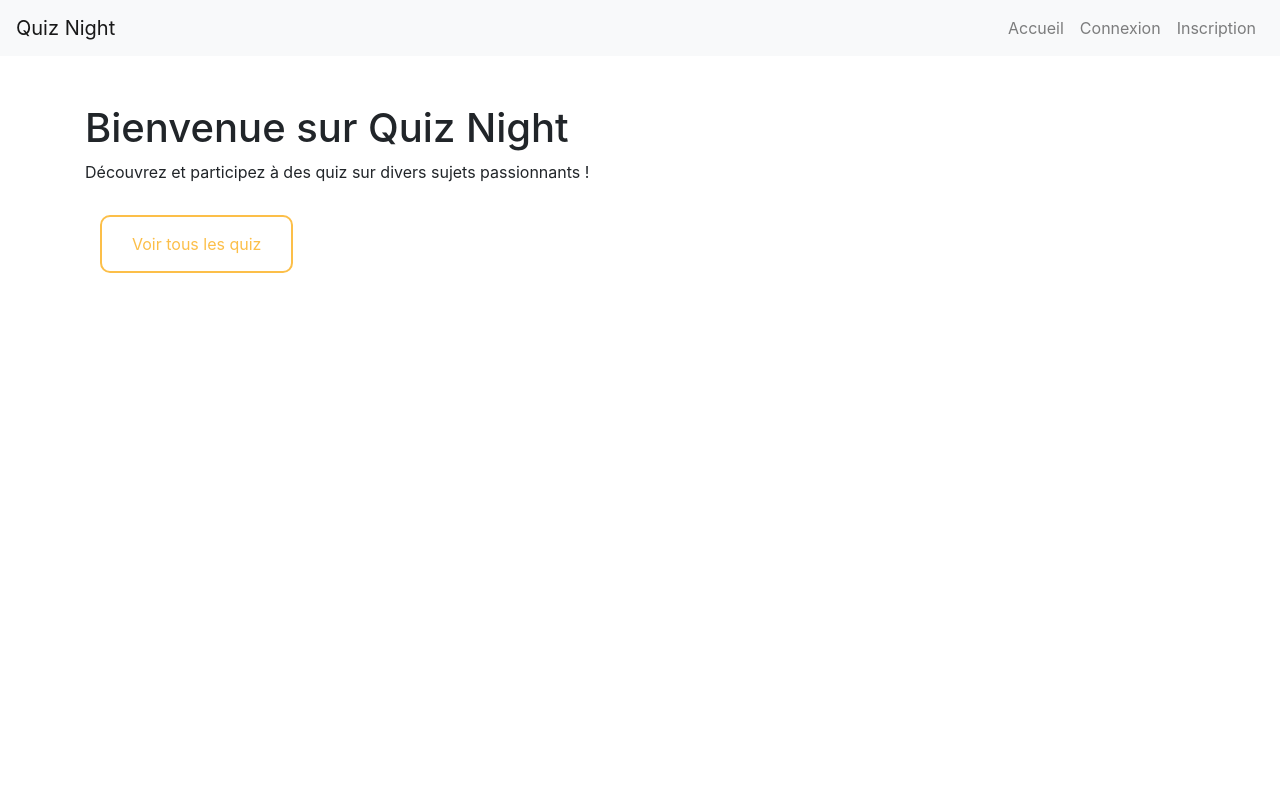
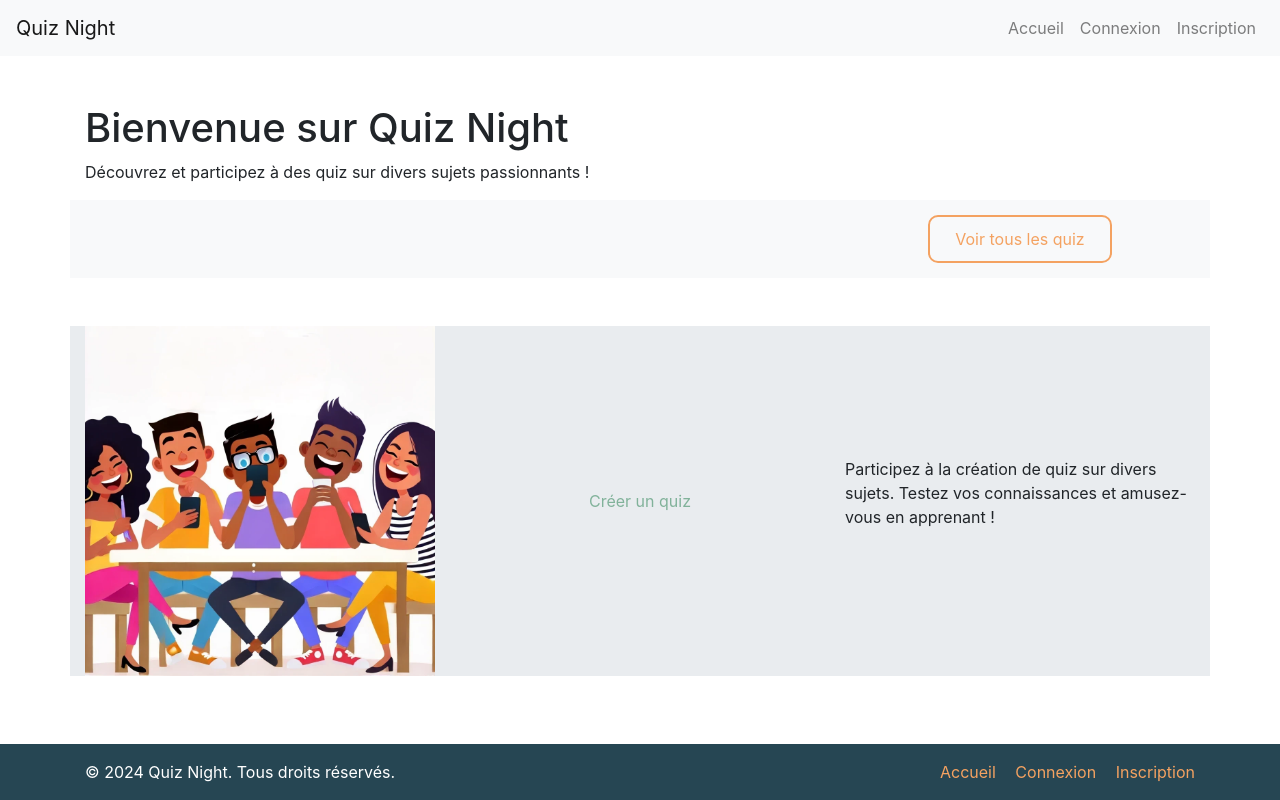
Before and after one commit to maily-vannobel/night-quiz, a PHP site: page / in a window 1280 px wide. Run offline with PHP 8.4, Linux system fonts and the light colour scheme; data that the repository does not hold is empty; some libraries are stand-ins or nearby versions.

Commit message:
ajout footer + modif style

```diff
--- a/all_quizzes.php
+++ b/all_quizzes.php
@@ -78,5 +78,6 @@ $user_id = isset($_SESSION['user_id']) ? $_SESSION['user_id'] : null;
         ?>
     </div>
 </div>
+<?php include 'footer.php'; ?>
 </body>
 </html>
--- a/classes/Quiz.php
+++ b/classes/Quiz.php
@@ -82,4 +82,14 @@ class Quiz extends Bdd {
             throw $e;
         }
     }
+
+    //6: recup 5 derniers quizs
+    public function getRecentQuizzes($limit) {
+        $sql = 'SELECT * FROM quiz ORDER BY create_id DESC LIMIT :limit';
+        $stmt = $this->conn->prepare($sql);
+        $stmt->bindParam(':limit', $limit, PDO::PARAM_INT);
+        $stmt->execute();
+        return $stmt->fetchAll(PDO::FETCH_ASSOC);
+    }
+
 }
--- a/create_quiz.php
+++ b/create_quiz.php
@@ -103,5 +103,7 @@ if ($_SERVER['REQUEST_METHOD'] == 'POST') {
         });
     });
 </script>
+<?php include 'footer.php'; ?>
+
 </body>
 </html>
--- a/css/custom.css
+++ b/css/custom.css
@@ -1,3 +1,4 @@
+/* BOUTONS INDEX */
 .custom-btn {
     position: relative;
     display: inline-block;
@@ -6,46 +7,75 @@
     text-align: center;
     font-size: 16px;
     text-decoration: none;
-    color: #fcbf49;
     background: transparent;
     cursor: pointer;
     transition: ease-out 0.3s;
-    border: 2px solid #fcbf49;
+    border: 2px solid;
     border-radius: 10px;
-    box-shadow: inset 0 0 0 0 #fcbf49;
+    box-shadow: inset 0 0 0 0;
 }
 
 .custom-btn:hover {
     color: white;
-    box-shadow: inset 0 -100px 0 0 #fcbf49;
+    box-shadow: inset 0 -100px 0 0;
 }
 
 .custom-btn:active {
     transform: scale(0.9);
 }
-/* BOUTONS INDEX */
+
 .custom-btn1 {
-    position: relative;
-    display: inline-block;
-    margin: 15px;
-    padding: 15px 30px;
-    text-align: center;
-    font-size: 16px;
-    text-decoration: none;
-    color: #fcbf49;
-    background: transparent;
-    cursor: pointer;
-    transition: ease-out 0.3s;
-    border: 2px solid #fcbf49;
-    border-radius: 10px;
-    box-shadow: inset 0 0 0 0 #fcbf49;
+    color: #f4a261;
+    border-color: #f4a261;
+    box-shadow: inset 0 0 0 0 #f4a261;
 }
 
 .custom-btn1:hover {
-    color: white;
-    box-shadow: inset 0 -100px 0 0 #fcbf49;
+    box-shadow: inset 0 -100px 0 0 #f4a261;
 }
 
-.custom-btn1:active {
-    transform: scale(0.9);
+.custom-btn2 {
+    color: #81b29a;
+    border-color: #81b29a;
+    box-shadow: inset 0 0 0 0 #81b29a;
 }
+
+.custom-btn2:hover {
+    box-shadow: inset 0 -100px 0 0 #81b29a;
+}
+
+/* FOOTER */
+.footer {
+    background-color: #264653;
+    color: #ffffff;
+    padding: 20px 0;
+    position: absolute;
+    width: 100%;
+    bottom: 0;
+}
+
+.footer p {
+    margin: 0;
+    color: #ffffff;
+}
+
+.footer-link {
+    color: #f4a261;
+    margin-left: 15px;
+    text-decoration: none;
+}
+
+.footer-link:hover {
+    color: #ffffff;
+    text-decoration: underline;
+}
+
+.footer .text-md-right {
+    text-align: right;
+}
+
+.footer-image {
+    position: absolute;
+    bottom: -10px;
+    left: 10px;
+    width: 250px; }
--- /dev/null
+++ b/css/index.css
@@ -0,0 +1,33 @@
+/* Styles pour le carousel */
+.carousel-item {
+    transition: transform 0.2s ease-in-out, opacity 0.2s ease-in-out;
+}
+
+.carousel-control-prev-icon,
+.carousel-control-next-icon {
+    background-color: #f4a261;
+    border-radius: 50%;
+}
+
+
+.quiz-title a {
+    color: #005f73;
+    text-decoration: none;
+}
+
+.quiz-title a:hover {
+    text-decoration: underline;
+    color: #004452;
+}
+
+
+.img-fluid {
+    max-width: 100%;
+    height: auto;
+}
+
+.text-container {
+    padding: 20px;
+    background-color: #e9ecef;
+    border-radius: 10px;
+}
--- a/dashboard.php
+++ b/dashboard.php
@@ -34,6 +34,8 @@ foreach ($userQuizzes as $quiz) {
     <link href="https://stackpath.bootstrapcdn.com/bootstrap/4.5.2/css/bootstrap.min.css" rel="stylesheet">
     <link rel="stylesheet" href="https://cdnjs.cloudflare.com/ajax/libs/bootstrap-icons/1.5.0/font/bootstrap-icons.min.css">
     <link href="css/dashboard.css?v=1.1" rel="stylesheet">
+    <link href="css/custom.css" rel="stylesheet">
+
 </head>
 <body>
 <?php include 'header.php'; ?>
@@ -83,5 +85,6 @@ foreach ($userQuizzes as $quiz) {
 <script src="https://code.jquery.com/jquery-3.5.1.slim.min.js"></script>
 <script src="https://cdn.jsdelivr.net/npm/@popperjs/core@2.5.3/dist/umd/popper.min.js"></script>
 <script src="https://stackpath.bootstrapcdn.com/bootstrap/4.5.2/js/bootstrap.min.js"></script>
+<?php include 'footer.php'; ?>
 </body>
 </html>
--- a/edit_quiz.php
+++ b/edit_quiz.php
@@ -55,6 +55,8 @@ if ($_SERVER['REQUEST_METHOD'] == 'POST') {
     <title>Modifier le Quiz</title>
     <link href="https://stackpath.bootstrapcdn.com/bootstrap/4.5.2/css/bootstrap.min.css" rel="stylesheet">
     <link href="css/edit.css" rel="stylesheet">
+    <link href="css/custom.css" rel="stylesheet">
+
 </head>
 <body>
 <?php include 'header.php'; ?>
@@ -89,5 +91,7 @@ if ($_SERVER['REQUEST_METHOD'] == 'POST') {
         <button type="submit" name="finish_edit" class="btn btn-success">Modifier les réponses</button>
     </form>
 </div>
+
+<?php include 'footer.php'; ?>
 </body>
 </html>
--- /dev/null
+++ b/footer.php
@@ -0,0 +1,19 @@
+<footer class="footer mt-5 py-3">
+    <div class="container">
+        <div class="row">
+            <div class="col-md-6">
+                <p class="mb-0">&copy; 2024 Quiz Night. Tous droits réservés.</p>
+            </div>
+            <div class="col-md-6 text-md-right">
+                <a href="index.php" class="footer-link">Accueil</a>
+                <?php if (isset($_SESSION['user_id'])): ?>
+                    <a href="dashboard.php" class="footer-link">Tableau de Bord</a>
+                    <a href="logout.php" class="footer-link">Déconnexion</a>
+                <?php else: ?>
+                    <a href="login.php" class="footer-link">Connexion</a>
+                    <a href="register.php" class="footer-link">Inscription</a>
+                <?php endif; ?>
+            </div>
+        </div>
+    </div>
+</footer>
--- a/index.php
+++ b/index.php
@@ -5,17 +5,72 @@
     <title>Quiz Night</title>
     <link href="https://stackpath.bootstrapcdn.com/bootstrap/4.5.2/css/bootstrap.min.css" rel="stylesheet">
     <link href="css/custom.css" rel="stylesheet">
+    <link href="css/index.css" rel="stylesheet">
+    <script src="https://code.jquery.com/jquery-3.5.1.min.js"></script>
+    <script src="https://cdn.jsdelivr.net/npm/@popperjs/core@2.5.3/dist/umd/popper.min.js"></script>
+    <script src="https://stackpath.bootstrapcdn.com/bootstrap/4.5.2/js/bootstrap.min.js"></script>
 </head>
 <body>
 <?php include 'header.php'; ?>
 
-<div class="container mt-5">
+<div class="container mt-5 container-flex">
     <h1>Bienvenue sur Quiz Night</h1>
     <p>Découvrez et participez à des quiz sur divers sujets passionnants !</p>
-    <a href="all_quizzes.php" class="custom-btn1">Voir tous les quiz</a>
-    <?php if (isset($_SESSION['user_id'])): ?>
-        <a href="create_quiz.php" class="custom-btn2">Créer un quiz</a>
-    <?php endif; ?>
+
+    <div class="row" style="background-color: #f8f9fa;">
+        <div class="col-md-8">
+            <?php
+            require_once 'classes/Quiz.php';
+            $quizClass = new Quiz();
+            try {
+                $recentQuizzes = $quizClass->getRecentQuizzes(5); // Récupère les 5 derniers quiz créés
+            } catch (Exception $e) {
+                die("Les données n'ont pas pu être récupérées : " . $e->getMessage());
+            }
+
+            if (!empty($recentQuizzes)): ?>
+                <div id="recentQuizzesCarousel" class="carousel slide mt-5" data-ride="carousel">
+                    <div class="carousel-inner">
+                        <?php foreach ($recentQuizzes as $index => $quiz): ?>
+                            <div class="carousel-item <?php echo $index === 0 ? 'active' : ''; ?>">
+                                <div class="d-flex justify-content-center">
+                                    <div class="quiz-card">
+                                        <h5 class="quiz-title"><a href="quiz_details.php?id=<?php echo htmlspecialchars($quiz['id']); ?>"><?php echo htmlspecialchars($quiz['title']); ?></a></h5>
+                                        <p><?php echo htmlspecialchars($quiz['description']); ?></p>
+                                    </div>
+                                </div>
+                            </div>
+                        <?php endforeach; ?>
+                    </div>
+                    <a class="carousel-control-prev" href="#recentQuizzesCarousel" role="button" data-slide="prev">
+                        <span class="carousel-control-prev-icon" aria-hidden="true"></span>
+                        <span class="sr-only">Précédent</span>
+                    </a>
+                    <a class="carousel-control-next" href="#recentQuizzesCarousel" role="button" data-slide="next">
+                        <span class="carousel-control-next-icon" aria-hidden="true"></span>
+                        <span class="sr-only">Suivant</span>
+                    </a>
+                </div>
+            <?php endif; ?>
+        </div>
+        <div class="col-md-4 d-flex align-items-center justify-content-center">
+            <a href="all_quizzes.php" class="custom-btn custom-btn1">Voir tous les quiz</a>
+        </div>
+    </div>
+
+    <div class="row mt-5" style="background-color: #e9ecef;">
+        <div class="col-md-4 d-flex align-items-center justify-content-center">
+            <img src="assets/in.png" alt="Illustration" class="img-fluid">
+        </div>
+        <div class="col-md-4 d-flex align-items-center justify-content-center">
+            <a href="create_quiz.php" class="custom-btn2">Créer un quiz</a>
+        </div>
+        <div class="col-md-4 d-flex align-items-center justify-content-center">
+            <p>Participez à la création de quiz sur divers sujets. Testez vos connaissances et amusez-vous en apprenant !</p>
+        </div>
+    </div>
 </div>
+
+<?php include 'footer.php'; ?>
 </body>
 </html>
--- a/quiz_details.php
+++ b/quiz_details.php
@@ -34,6 +34,8 @@ $isCreator = isset($_SESSION['user_id']) && $_SESSION['user_id'] == $quiz['creat
     <link href="https://stackpath.bootstrapcdn.com/bootstrap/4.5.2/css/bootstrap.min.css" rel="stylesheet">
     <link rel="stylesheet" href="https://cdnjs.cloudflare.com/ajax/libs/bootstrap-icons/1.5.0/font/bootstrap-icons.min.css">
     <link href="css/quiz_details.css" rel="stylesheet">
+    <link href="css/custom.css" rel="stylesheet">
+
     <script src="https://code.jquery.com/jquery-3.5.1.slim.min.js"></script>
     <script src="https://cdn.jsdelivr.net/npm/@popperjs/core@2.5.3/dist/umd/popper.min.js"></script>
     <script src="https://stackpath.bootstrapcdn.com/bootstrap/4.5.2/js/bootstrap.min.js"></script>
@@ -100,5 +102,7 @@ $isCreator = isset($_SESSION['user_id']) && $_SESSION['user_id'] == $quiz['creat
         <?php endif; ?>
     </div>
 </div>
+
+<?php include 'footer.php'; ?>
 </body>
 </html>
```
Also changed, not shown: css/quiz_details.css (+6 -6 lines), assets/img2.png (added), assets/in.png (added). Lines whose indentation alone changed are shown as unchanged.
